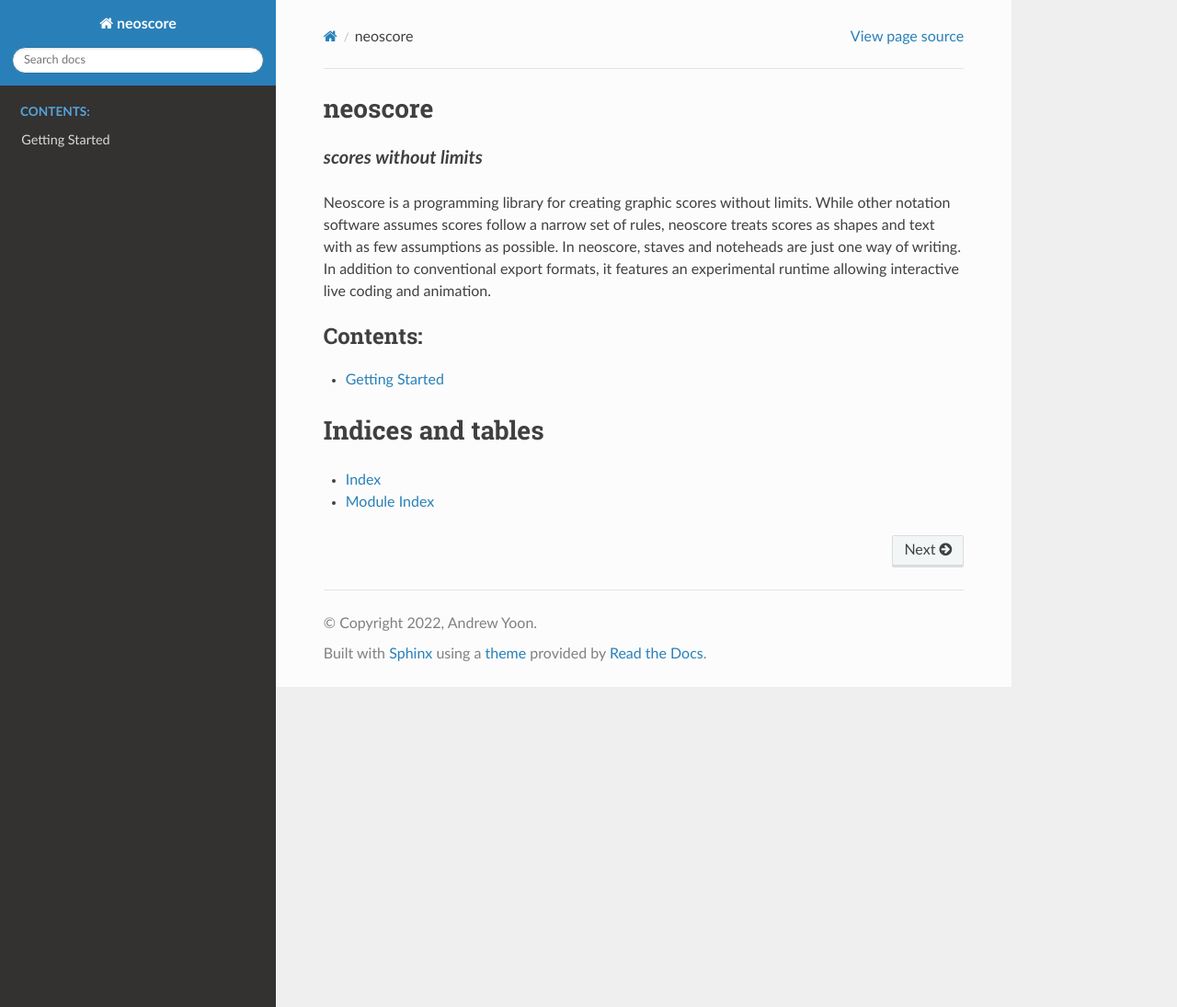
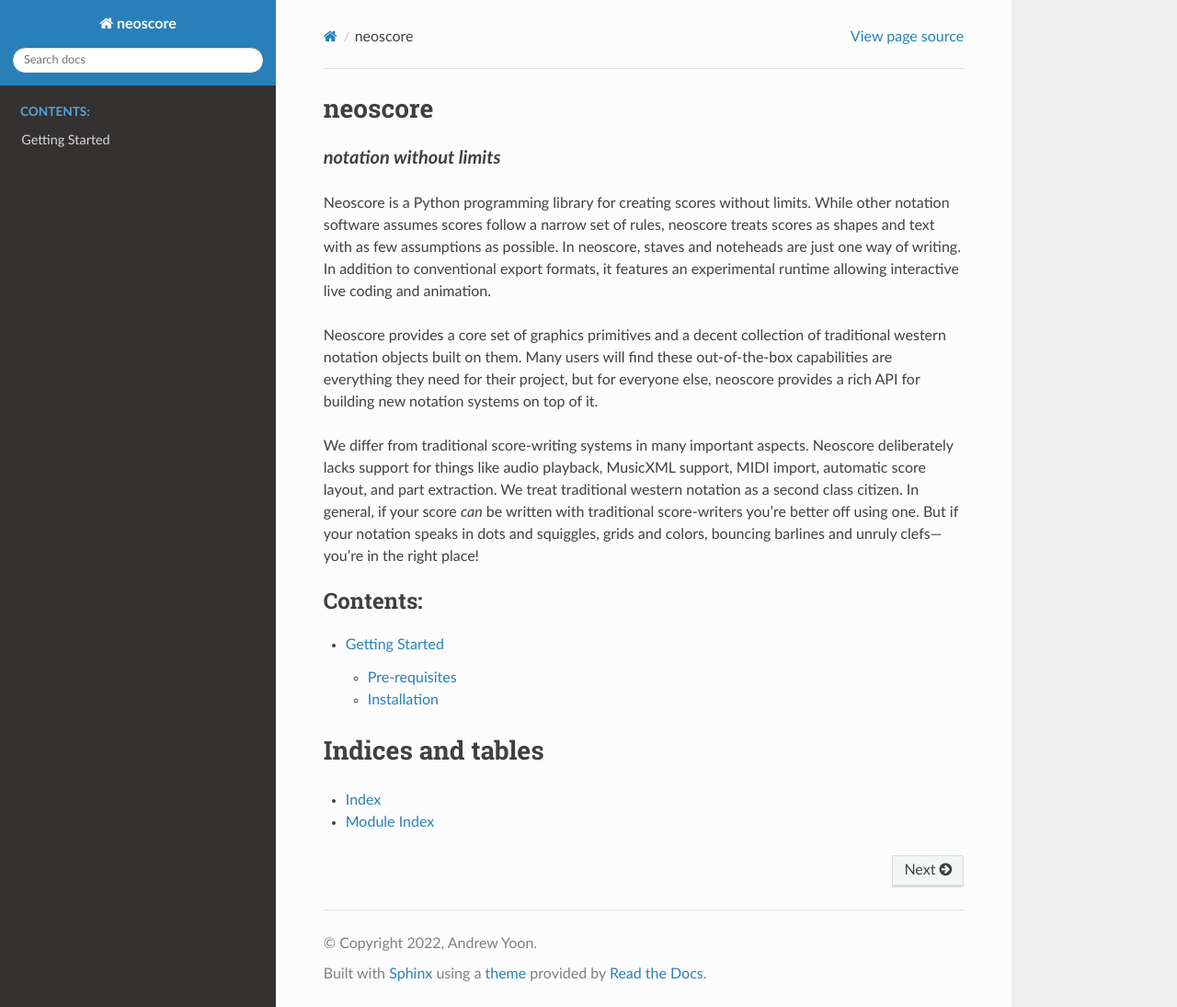
Before and after one commit to DigiScore/neoscore, a Sphinx documentation site: the page built from doc/index.rst, in a window 1280 px wide and 1095 px high. Shown: the whole window at 92% size. Built offline with Sphinx 7.4.7 and the Read the Docs theme 2.0.0, drawn with Linux system fonts in a browser that asks for light colours; pages that are not in the unit, such as notebooks, are missing from menus.

```diff
--- a/doc/conf.py
+++ b/doc/conf.py
@@ -41,11 +41,7 @@ author = "Andrew Yoon"
 # Add any Sphinx extension module names here, as strings. They can be
 # extensions coming with Sphinx (named 'sphinx.ext.*') or your custom
 # ones.
-extensions = [
-    "sphinx.ext.autodoc",
-    "sphinx.ext.napoleon",
-    # "sphinx_autodoc_typehints"
-]
+extensions = ["sphinx.ext.autodoc", "sphinx.ext.napoleon", "sphinx.ext.todo"]
 
 # Add any paths that contain templates here, relative to this directory.
 templates_path = ["_templates"]
--- a/doc/getting_started/getting_started.rst
+++ /dev/null
@@ -1,4 +0,0 @@
-Getting Started
-===============
-
-test
--- a/doc/index.rst
+++ b/doc/index.rst
@@ -4,15 +4,19 @@ neoscore
 .. role:: subtitle-slogan
    :class: subtitle-slogan
 
-:subtitle-slogan:`scores without limits`
+:subtitle-slogan:`notation without limits`
 
-Neoscore is a programming library for creating graphic scores without limits. While other notation software assumes scores follow a narrow set of rules, neoscore treats scores as shapes and text with as few assumptions as possible. In neoscore, staves and noteheads are just one way of writing. In addition to conventional export formats, it features an experimental runtime allowing interactive live coding and animation.
+Neoscore is a Python programming library for creating scores without limits. While other notation software assumes scores follow a narrow set of rules, neoscore treats scores as shapes and text with as few assumptions as possible. In neoscore, staves and noteheads are just one way of writing. In addition to conventional export formats, it features an experimental runtime allowing interactive live coding and animation.
+
+Neoscore provides a core set of graphics primitives and a decent collection of traditional western notation objects built on them. Many users will find these out-of-the-box capabilities are everything they need for their project, but for everyone else, neoscore provides a rich API for building new notation systems on top of it.
+
+We differ from traditional score-writing systems in many important aspects. Neoscore deliberately lacks support for things like audio playback, MusicXML support, MIDI import, automatic score layout, and part extraction. We treat traditional western notation as a second class citizen. In general, if your score *can* be written with traditional score-writers you're better off using one. But if your notation speaks in dots and squiggles, grids and colors, bouncing barlines and unruly clefs—you're in the right place!
 
 .. toctree::
    :maxdepth: 10
    :caption: Contents:
 
-   getting_started/getting_started.rst
+   getting_started.rst
    _autogenerated_api_src/neoscore.core
    _autogenerated_api_src/neoscore.western
    _autogenerated_api_src/neoscore.interface
--- a/doc/rendered_example.py
+++ b/doc/rendered_example.py
@@ -10,6 +10,11 @@ from sphinx.directives.code import CodeBlock
 DOC_ROOT_DIR = Path(__file__).parent
 # Note that these dirs don't respond automatically to config changes
 STATIC_RENDER_DIR = DOC_ROOT_DIR / "_build" / "html" / "_static" / "rendered_examples"
+
+
+# TODO HIGH support early-docs variant where setup and show() calls are included in the
+# code sample. the setup call should be left in place, while the show() call is replaced
+# with the generated image export line
 
 
 class RenderedExample(CodeBlock):
```
Also changed, not shown: doc/getting_started.rst (added, +17 -0 lines).
